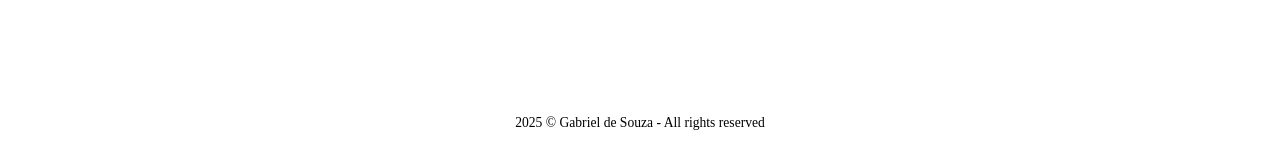
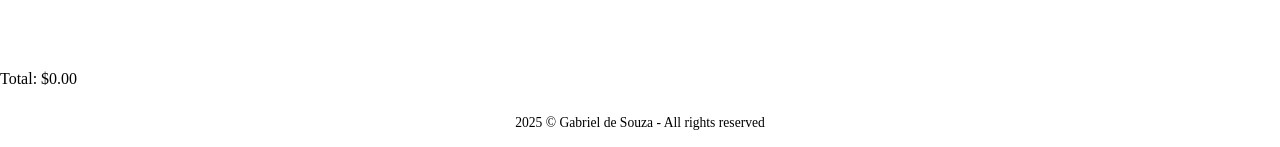
Before and after one commit to gab-souza-martins/fake-e-commerce, an Angular app: page /checkout in a window 1280 px wide. Shown: the part 650-797 px from the top of the page. Built offline with nearby package versions, Linux system fonts and the light colour scheme.

Commit message:
checkout-page agora mostra o subtotal do preço de todos os itens

```diff
--- a/src/app/checkout-page/checkout-page.html
+++ b/src/app/checkout-page/checkout-page.html
@@ -5,3 +5,10 @@
 <div class="items-container">
   @for (item of cartItems; track item.id) {<app-checkout-item [item]="item" />}
 </div>
+
+<div class="total">
+  <span>Total: </span>
+  <span class="total-price">
+    {{ totalPrice.toLocaleString('en', { style: 'currency', currency: 'USD' }) }}
+  </span>
+</div>
--- a/src/app/checkout-page/checkout-page.ts
+++ b/src/app/checkout-page/checkout-page.ts
@@ -10,7 +10,20 @@ import { CheckoutItem } from '../components/checkout-item/checkout-item';
 })
 export class CheckoutPage {
   constructor(private cartStorage: CartStorage) {}
+
   get cartItems() {
     return this.cartStorage.getCart();
   }
+
+  get totalPrice() {
+    let total: number = 0;
+
+    if (this.cartItems) {
+      for (let i = 0; i < this.cartItems.length; i++) {
+        total += this.cartItems[i].itemInfo.price;
+      }
+    }
+
+    return total;
+  }
 }
```
